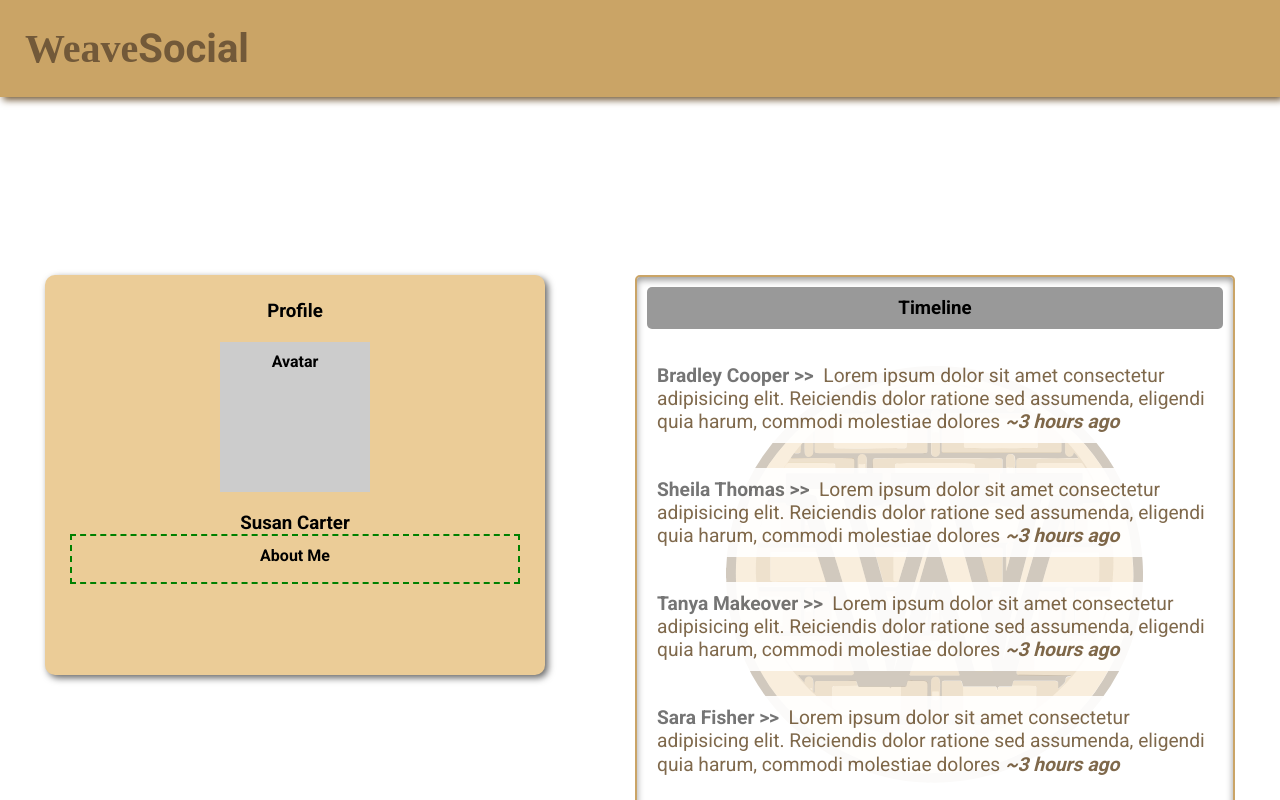
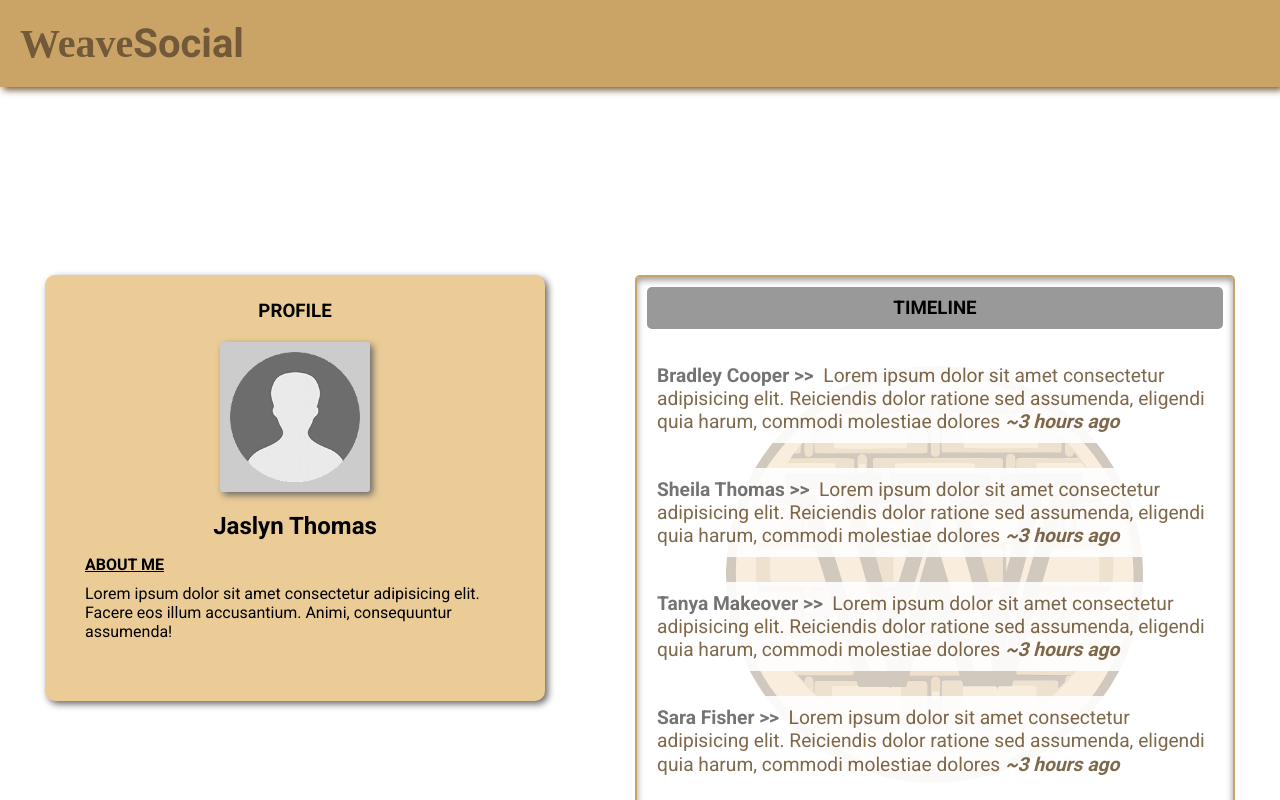
Before and after one commit to allythiel/social-media-front-end, a React (Create React App) app: page / in a window 1280 px wide. Shown: the top 800 px of the page. Built offline with nearby package versions, Linux system fonts and the light colour scheme.

Commit message:
mod profile ui

```diff
--- a/src/App.css
+++ b/src/App.css
@@ -24,7 +24,7 @@
     background-color: #ffffff;
 }
 .content {
-    min-height: 850px;
+    min-height: 1000px;
     text-align: center;
 }
 
@@ -49,3 +49,7 @@
 h4 {
     text-align: center;
 }
+
+h3, h4 {
+   text-transform: uppercase;
+}
--- a/src/App.js
+++ b/src/App.js
@@ -8,6 +8,9 @@
 
 
 const App = () => {
+   const aboutme = 'Lorem ipsum dolor sit amet consectetur adipisicing elit. Facere eos illum accusantium. Animi, consequuntur assumenda!'
+
+   const name='Jaslyn Thomas'
 
    return (
       <div className='App'>
@@ -15,7 +18,7 @@
          <div className='content'>
             <div>
                <div>
-                  <Profile/>
+                  <Profile aboutme={aboutme} name={name}/>
                </div>
                <div>
                   <Timeline/>
@@ -25,7 +28,7 @@
                </div>
             </div>
          </div>
-         {/* <Footer/> */} </div>
+         <Footer/> </div>
    )
 }
 
--- a/src/Components/footer/footer.css
+++ b/src/Components/footer/footer.css
@@ -1,7 +1,7 @@
 .footer {
-    bottom: 0;
+   margin-top: 75px;
     width: 100%;
     min-height: 75px;
-    padding: 10px;
-    border: 2px dashed red;
+    color: var(--text-light);
+    background-color: var(--theme-dark);
 }
--- a/src/Components/footer/footer.js
+++ b/src/Components/footer/footer.js
@@ -4,7 +4,7 @@
 const Footer = () => {
     return (
         <div className='footer'>
-            <h3>Footer</h3>
+
         </div>
     )
 }
--- a/src/Components/header/header.css
+++ b/src/Components/header/header.css
@@ -3,8 +3,8 @@
    top: 0;
    left: 0;
    width: 100%;;
-    min-height: 80px;
-    padding: 10px;
+    padding: 5px;
     background-color: var(--theme-medium);
     box-shadow: 3px 3px 7px var(--theme-dark);
+    z-index: 100;
 }
--- a/src/Components/profile/Profile.js
+++ b/src/Components/profile/Profile.js
@@ -3,12 +3,12 @@
 import UserInfo from './userInfo/UserInfo';
 import './profile.css'
 
-const Profile = () => {
+const Profile = (props) => {
     return (
         <div className='profile'>
           <h3>Profile</h3>
           <Avatar />
-          <UserInfo />
+          <UserInfo aboutme={props.aboutme} name={props.name} />
         </div>
     )
 }
--- a/src/Components/profile/aboutMe/AboutMe.js
+++ b/src/Components/profile/aboutMe/AboutMe.js
@@ -1,10 +1,11 @@
 import React from 'react';
 import './aboutme.css';
 
-const AboutMe = () => {
+const AboutMe = (props) => {
     return (
         <div className='about-me'>
-            <h4>About Me</h4>
+          <h4>About Me</h4>
+          <p>{props.aboutme}</p>
         </div>
     )
 }
--- a/src/Components/profile/aboutMe/aboutme.css
+++ b/src/Components/profile/aboutMe/aboutme.css
@@ -1,8 +1,17 @@
 .about-me {
    min-height: 50px;
+   margin-top: 25px;
    padding: 10px;
-   border: 2px dashed green;
    margin: auto;
    margin-bottom: 20px;
 
 }
+
+.about-me h4, .about-me p {
+   text-align: left;
+   padding: 5px;
+}
+
+.about-me h4 {
+   text-decoration: underline;
+}
--- a/src/Components/profile/avatar/Avatar.js
+++ b/src/Components/profile/avatar/Avatar.js
@@ -1,10 +1,13 @@
 import React from 'react';
 import "./avatar.css";
+import avatar from '../../../images/avatar-placeholder.png';
 
 const Avatar = () => {
     return (
-        <div className='avatar'>
-            <h4>Avatar</h4>
+       <div className='avatar'>
+          <div>
+            <img src={avatar} alt ='' ></img>
+          </div>
         </div>
     )
 }
--- a/src/Components/profile/avatar/avatar.css
+++ b/src/Components/profile/avatar/avatar.css
@@ -1,10 +1,19 @@
 .avatar {
-   margin: auto;
+    margin: auto;
     height: 150px;
     width: 150px;
     padding: 10px;
-   background-color: var(--text-medium);
+    background-color: var(--text-medium);
     margin-bottom: 20px;
     margin-top: 20px;
+    box-shadow: var(--box-shadow);
+    border-radius: 3px;
+}
 
+.avatar img {
+   width: 100%;
 }
+
+.avatar > div {
+   border-radius: 50px;
+}
--- a/src/Components/profile/userInfo/UserInfo.js
+++ b/src/Components/profile/userInfo/UserInfo.js
@@ -1,11 +1,11 @@
 import React from 'react'
 import AboutMe from '../aboutMe/AboutMe'
 
-const UserInfo = () => {
+const UserInfo = (props) => {
    return (
       <div className='user-info'>
-         <h3>Susan Carter</h3>
-         <AboutMe />
+         <h2>{props.name}</h2>
+         <AboutMe aboutme={props.aboutme} />
       </div>
    )
 }
--- a/src/Components/timeline/userPost/userPost.css
+++ b/src/Components/timeline/userPost/userPost.css
@@ -5,11 +5,10 @@
     color: var(--theme-dark);
     border-radius: 3px;
     background-color: #ffffff;
-   opacity: .9;
+    opacity: 0.9;
     font-size: 1.2em;
     line-height: 1.2em;
     text-align: left;
-
 }
 
 .user-post p span {
```
Also changed, not shown: src/images/avatar-placeholder.png (added), 1 other file (tests, documents, lock files or other folders). Lines whose indentation alone changed are shown as unchanged.
